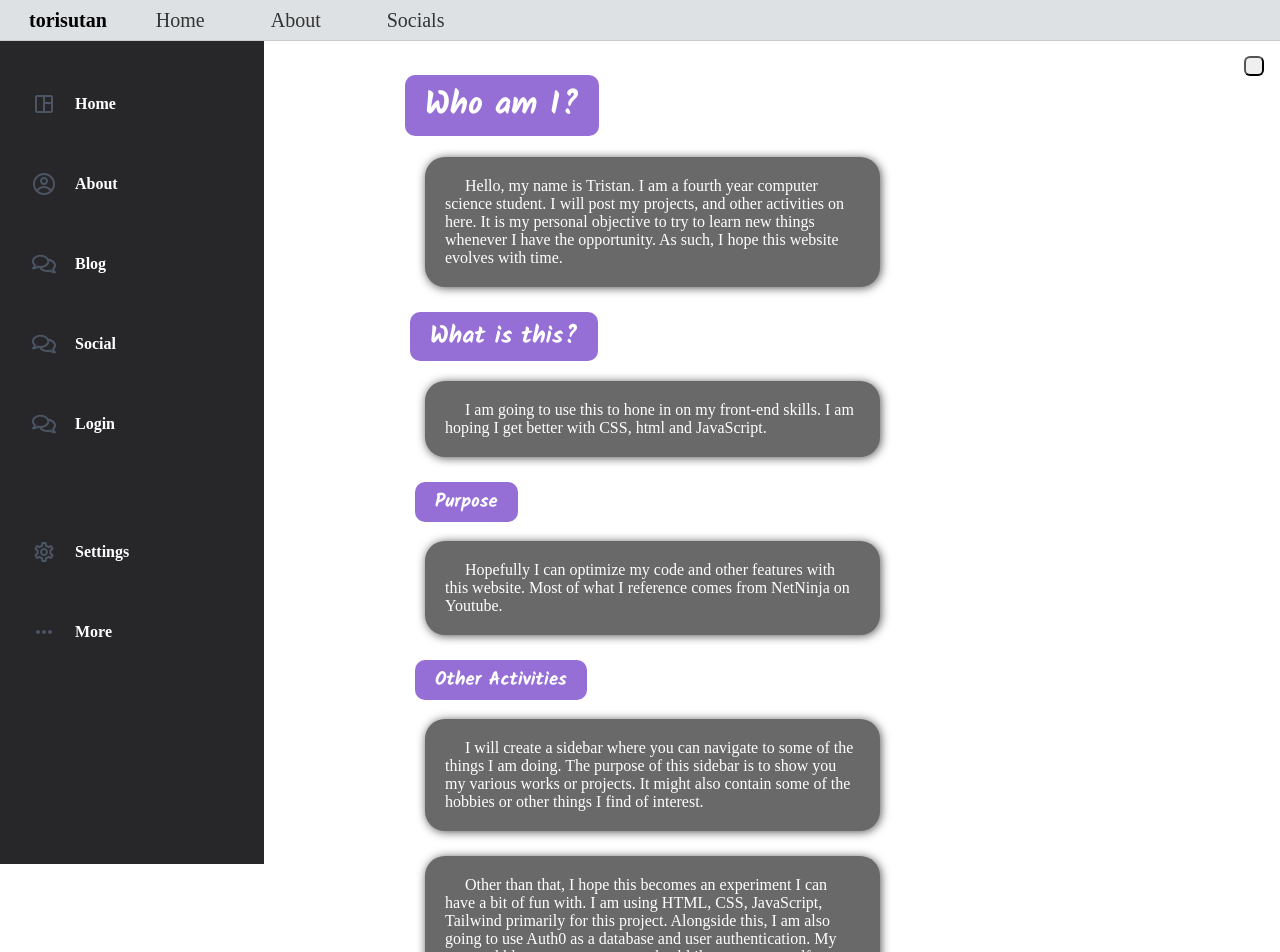
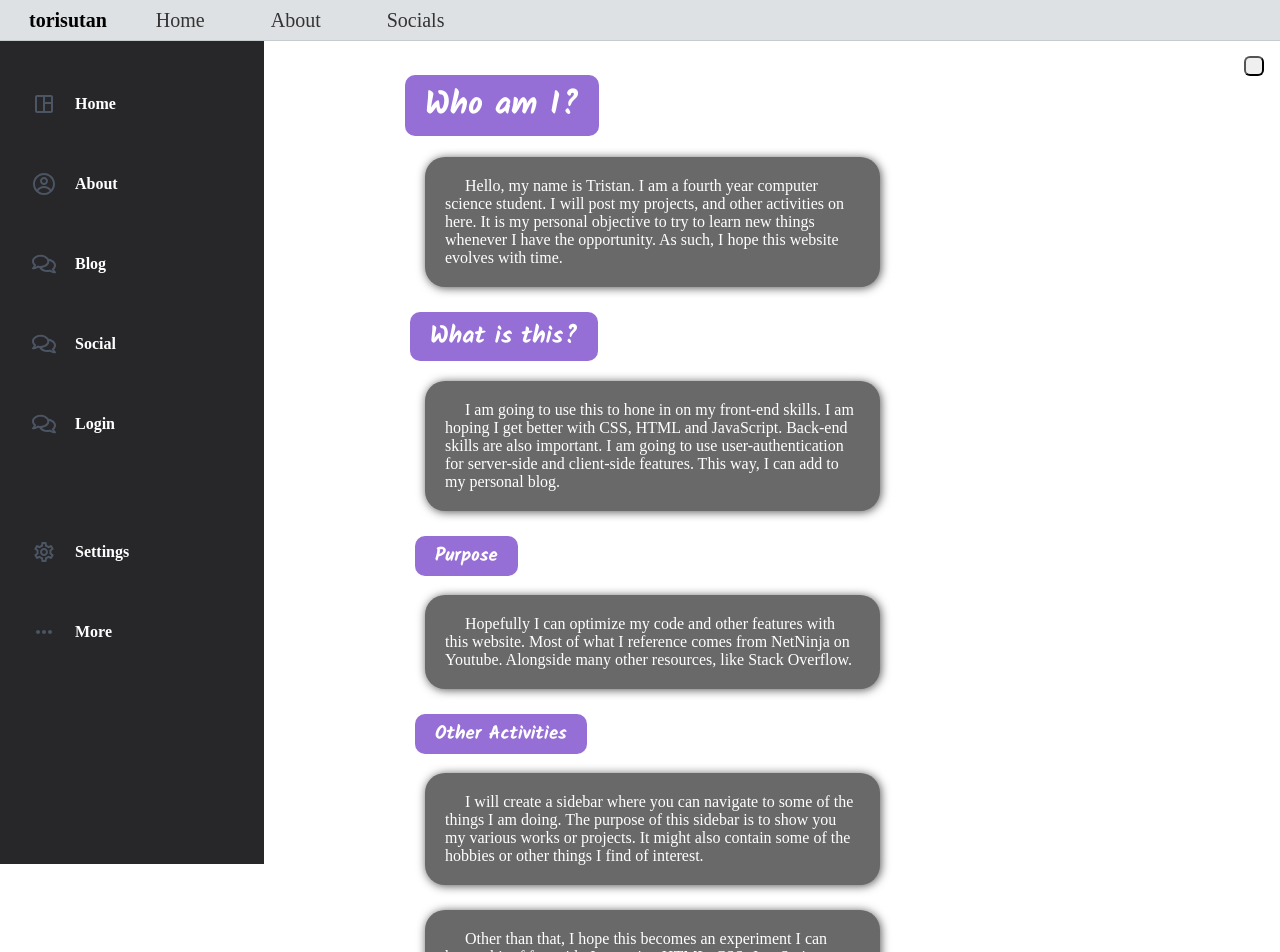
Before and after one commit to torisutansan02/torisutansan, a Next.js app: page / in a window 1280 px wide. Shown: the top 952 px of the page. Built offline with nearby package versions, Linux system fonts and the light colour scheme; a web font is replaced by a local one.

Commit message:
Adding some changes to blog, index, login, socials

```diff
--- a/pages/blog.js
+++ b/pages/blog.js
@@ -8,7 +8,7 @@ export default function Blog({ allPostsData }) {
     <>
         <Navbar />
         <Sidebar></Sidebar>
-        <h2 className = "heading">Blog</h2>
+        <h2 className = "heading"> Blog </h2>
         <ul>
           {allPostsData.map(({ id, date, title }) => (
             <li key={id}>
--- a/pages/index.js
+++ b/pages/index.js
@@ -1,9 +1,6 @@
 import Head from 'next/head';
-import Image from 'next/image';
 import { Inter } from '@next/font/google';
-import styles from '@/styles/Home.module.css';
 
-import Link from 'next/link';
 import Navbar from '../components/Navbar'
 import Footer from '../components/Footer'
 import Sidebar from '../components/Sidebar'
@@ -37,7 +34,9 @@ export default function Home() {
 
           <p className = "pretty">
             I am going to use this to hone in on my front-end skills. I am hoping I get
-            better with CSS, html and JavaScript.
+            better with CSS, HTML and JavaScript. Back-end skills are also important. I
+            am going to use user-authentication for server-side and client-side features.
+            This way, I can add to my personal blog.
           </p>
 
           <h3 className = "heading">
@@ -46,7 +45,8 @@ export default function Home() {
 
           <p className = "pretty">
             Hopefully I can optimize my code and other features with this website. Most of
-            what I reference comes from NetNinja on Youtube.
+            what I reference comes from NetNinja on Youtube. Alongside many other resources,
+            like Stack Overflow.
           </p>
 
           <h3 className = "heading">
@@ -62,7 +62,7 @@ export default function Home() {
           <p className = "pretty">
             Other than that, I hope this becomes an experiment I can have a bit of fun with.
             I am using HTML, CSS, JavaScript, Tailwind primarily for this project. Alongside
-            this, I am also going to use Auth0 as a database and user authentication. My
+            this, I am also going to use Auth0 for user authentication, and as a database. My
             personal blog serves as a way to healthily express myself.
           </p>
 
--- a/pages/login.js
+++ b/pages/login.js
@@ -16,8 +16,10 @@ function Login() {
         <>
             <Navbar/>
             <Sidebar></Sidebar>
-            <h1> Yay </h1>
-            <p> Welcome {user.name}! <Link href="/api/auth/logout"> Logout </Link> </p>
+
+            <h1 className = "heading"> Yay </h1>
+            <p classname = "pretty"> Welcome {user.name}! <Link href="/api/auth/logout"> Logout </Link> </p>
+
             <Footer/>
         </>
     );
@@ -30,7 +32,7 @@ function Login() {
 
                 <h1 className = "heading"> Login </h1>
 
-                <Link href="api/auth/login"> Login </Link>
+                <Link className = "pretty" href="api/auth/login"> Login </Link>
 
                 <Footer />
             </>
--- a/pages/socials.js
+++ b/pages/socials.js
@@ -17,6 +17,11 @@ function Socials() {
                 LinkedIn.
             </p>
 
+            <p>
+                Please click any of the four boxes on top of the
+                footer.
+            </p>
+
             <Footer />
         </>
     );
```
